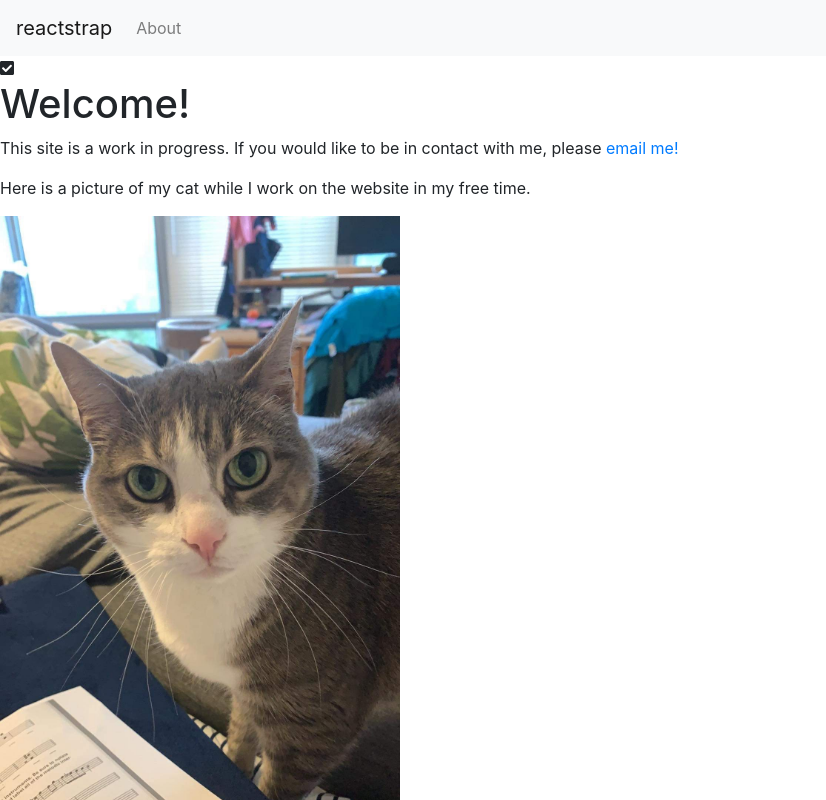
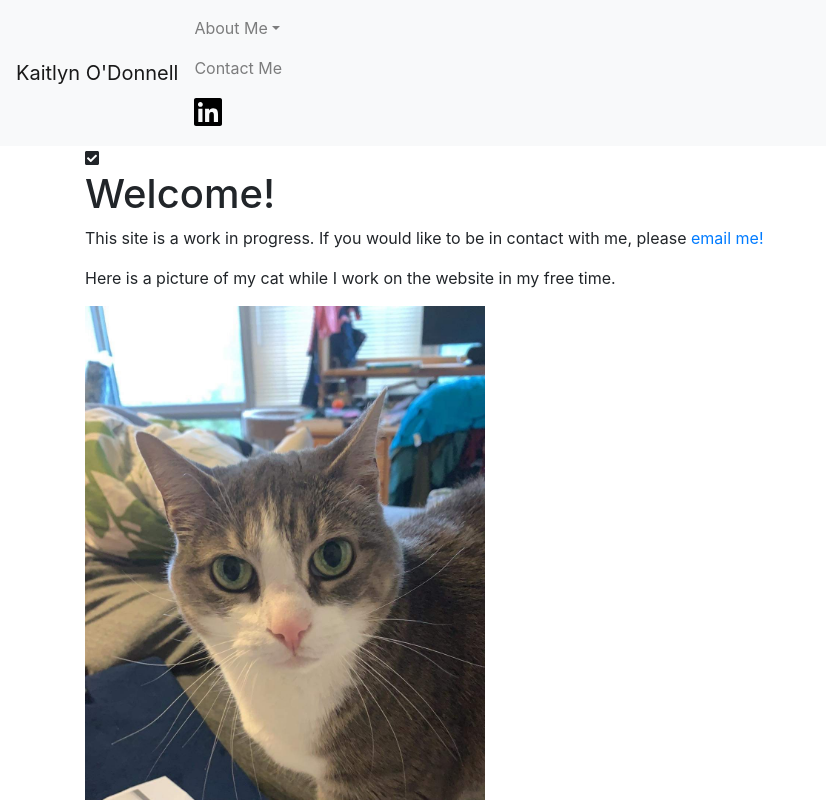
Before and after one commit to kodonnell327/resumesite, a React (Create React App) app: page /home in a window 1280 px wide. Shown: the top 800 px of the page, without its empty margins (0-826 px from the left). Built offline with nearby package versions, Linux system fonts and the light colour scheme.

Commit message:
Messing with the menu component. I should probably focus on adding content before the menu

```diff
--- a/package.json
+++ b/package.json
@@ -9,7 +9,7 @@
     "@fortawesome/react-fontawesome": "^0.1.11",
     "bootstrap": "^4.5.0",
     "node-sass": "^4.12.0",
-    "react": "^16.8.6",
+    "react": "^16.13.1",
     "react-dom": "^16.8.6",
     "react-router-dom": "^5.1.2",
     "react-scripts": "^3.0.1",
--- a/src/App.js
+++ b/src/App.js
@@ -1,11 +1,13 @@
 import React from 'react';
 import './scss/global.scss';
+
 import { library } from '@fortawesome/fontawesome-svg-core';
+import {fab} from '@fortawesome/free-brands-svg-icons'
+import { faCheckSquare } from '@fortawesome/free-solid-svg-icons';
 
-import { faCheckSquare } from '@fortawesome/free-solid-svg-icons';
 import RootContainer from "./containers/RootContainer";
 
-library.add(faCheckSquare);
+library.add(fab, faCheckSquare);
 
 function App() {
   return (
--- a/src/components/MenuComponent.js
+++ b/src/components/MenuComponent.js
@@ -1,13 +1,43 @@
 import React from 'react';
-import {Navbar, NavbarBrand, NavbarToggler, Nav, NavItem, NavLink} from 'reactstrap';
+import {
+    Navbar,
+    NavbarBrand,
+    Nav,
+    NavLink,
+    DropdownItem, NavItem
+} from 'reactstrap';
+import {PATH_ABOUT, PATH_HOME, PATH_LINKED_IN} from "../constants/path";
+import UncontrolledDropdown from "reactstrap/lib/UncontrolledDropdown";
+import DropdownToggle from "reactstrap/lib/DropdownToggle";
+import DropdownMenu from "reactstrap/lib/DropdownMenu";
+import {FontAwesomeIcon} from "@fortawesome/react-fontawesome";
 
 function MenuComponent() {
     return (
-        <Navbar color="light" light expand="md">
-            <NavbarBrand>reactstrap</NavbarBrand>
+        <Navbar color="light" light>
+            <NavbarBrand href={PATH_HOME}>Kaitlyn O'Donnell</NavbarBrand>
             <Nav className="mr-auto" navbar>
+
+                <UncontrolledDropdown nav>
+                    <DropdownToggle nav caret>
+                        About Me
+                    </DropdownToggle>
+                    <DropdownMenu>
+                        <DropdownItem>
+                            <NavLink href={PATH_ABOUT}>Work History</NavLink>
+                        </DropdownItem>
+                        <DropdownItem>
+                            <NavLink href={PATH_ABOUT}>University</NavLink>
+                        </DropdownItem>
+                    </DropdownMenu>
+                </UncontrolledDropdown>
                 <NavItem>
-                    <NavLink href="/about">About</NavLink>
+                    <NavLink href={PATH_HOME}>Contact Me</NavLink>
+                </NavItem>
+                <NavItem>
+                    <NavLink href={PATH_LINKED_IN}>
+                        <FontAwesomeIcon icon={["fab", "linkedin"]} color="black" size="2x"/>
+                    </NavLink>
                 </NavItem>
             </Nav>
         </Navbar>
--- a/src/constants/path.js
+++ b/src/constants/path.js
@@ -2,3 +2,4 @@
 
 export const PATH_HOME = '/home'
 export const PATH_ABOUT = '/about'
+export const PATH_LINKED_IN = 'https://www.linkedin.com/in/kaitlyn-odonnell/'
--- a/src/containers/AboutContainer.js
+++ b/src/containers/AboutContainer.js
@@ -3,7 +3,6 @@ import MenuComponent from "../components/MenuComponent";
 
 const AboutContainer = () => (
     <div>
-        <MenuComponent/>
         <h1>About Me!</h1>
     </div>
 )
--- a/src/containers/HomeContainer.js
+++ b/src/containers/HomeContainer.js
@@ -1,13 +1,12 @@
 import React from 'react';
-import MenuComponent from "../components/MenuComponent";
 import cat from "../media/cat.jpg";
 import {FontAwesomeIcon} from "@fortawesome/react-fontawesome";
+import {Container} from "reactstrap";
 
 // the icon below is testing that the library in App.js works
 
 const HomeContainer = () => (
-    <div className="Home">
-        <MenuComponent/>
+    <Container>
         <FontAwesomeIcon icon="check-square" />
         <div className="Home-body">
             <h1>Welcome!</h1>
@@ -16,7 +15,7 @@ const HomeContainer = () => (
             <p>Here is a picture of my cat while I work on the website in my free time.</p>
             <img style={{'width' : '400px', 'height':'auto'}} src={cat} alt="Sydney, my cat, bothering my boyfriend while he does music homework."/>
         </div>
-    </div>
+    </Container>
 );
 
 export default HomeContainer;
--- a/src/containers/RootContainer.js
+++ b/src/containers/RootContainer.js
@@ -3,9 +3,11 @@ import {BrowserRouter as Router, Redirect, Route, Switch} from 'react-router-dom
 import {PATH_ABOUT, PATH_HOME} from "../constants/path";
 import HomeContainer from "./HomeContainer";
 import AboutContainer from "./AboutContainer";
+import MenuComponent from "../components/MenuComponent";
 
 const RootContainer = () => (
     <Router>
+        <MenuComponent/>
         <Switch>
             <Route
                 path={PATH_HOME}
```
Also changed, not shown: 1 other file (tests, documents, lock files or other folders).
